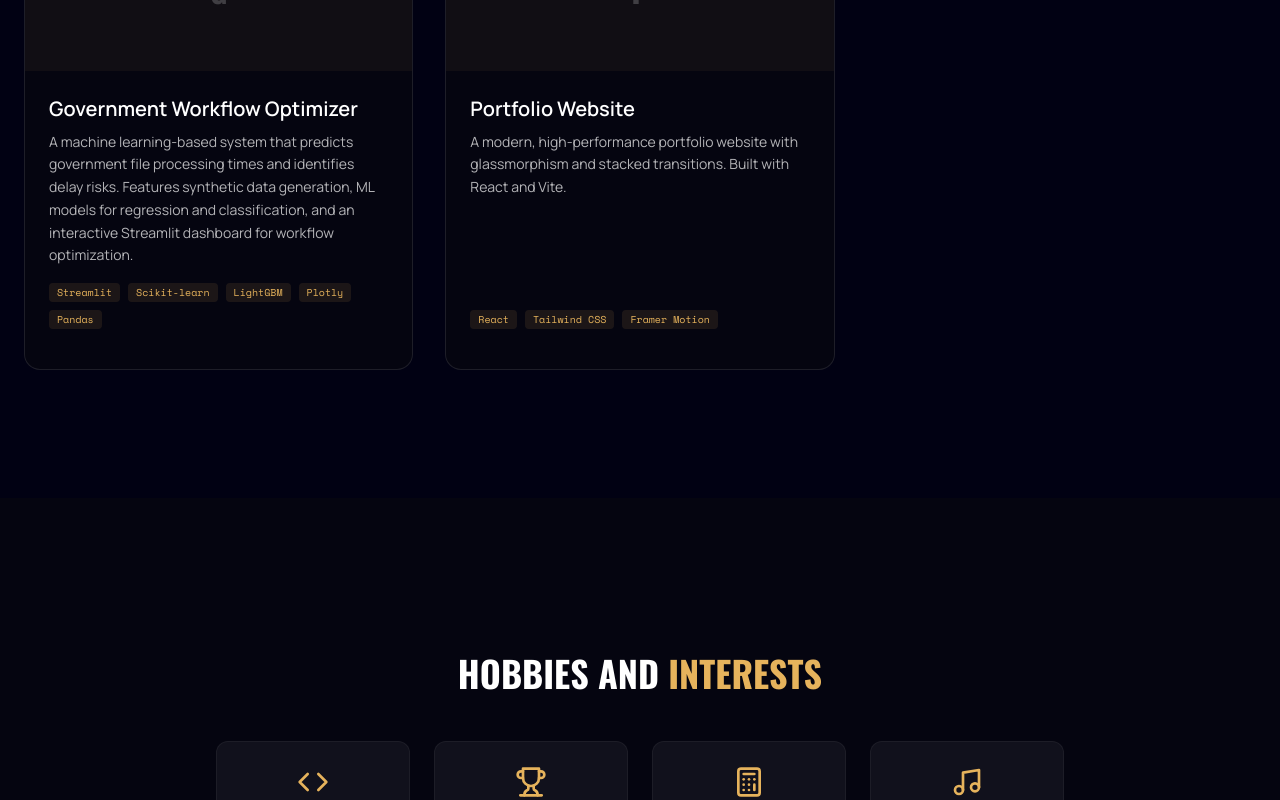
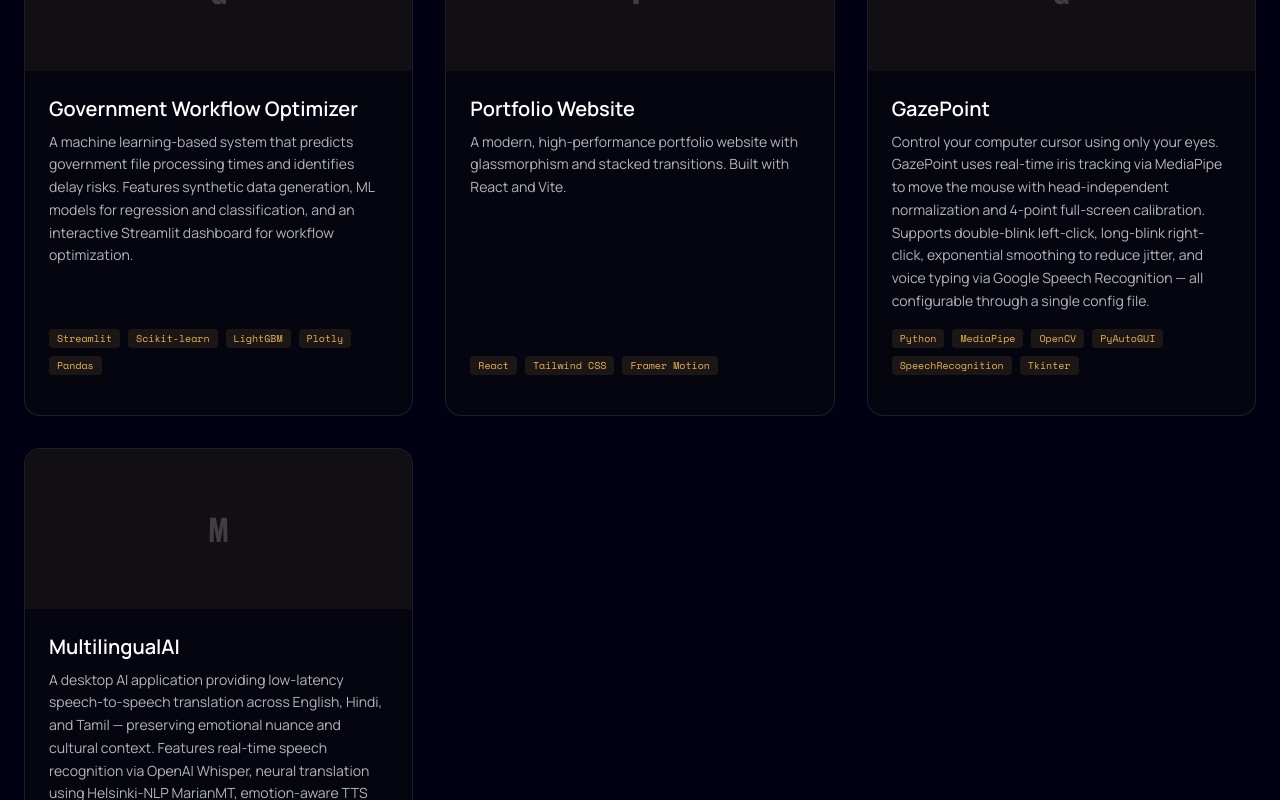
Before and after one commit to parth-garg01/Profile, a React (Vite) app: page / in a window 1280 px wide. Shown: the part 5080-5880 px from the top of the page. Built offline with nearby package versions, Linux system fonts and the light colour scheme.

Commit message:
Add GazePoint and MultilingualAI projects to portfolio

```diff
--- a/src/data/index.js
+++ b/src/data/index.js
@@ -135,13 +135,25 @@ export const profileData = {
         {
             title: "Government Workflow Optimizer",
             description: "A machine learning-based system that predicts government file processing times and identifies delay risks. Features synthetic data generation, ML models for regression and classification, and an interactive Streamlit dashboard for workflow optimization.",
-            tech: ["Streamlit","Scikit-learn","LightGBM","Plotly","Pandas"],
+            tech: ["Streamlit", "Scikit-learn", "LightGBM", "Plotly", "Pandas"],
             link: "#"
         },
         {
             title: "Portfolio Website",
             description: "A modern, high-performance portfolio website with glassmorphism and stacked transitions. Built with React and Vite.",
             tech: ["React", "Tailwind CSS", "Framer Motion"],
+            link: "#"
+        },
+        {
+            title: "GazePoint",
+            description: "Control your computer cursor using only your eyes. GazePoint uses real-time iris tracking via MediaPipe to move the mouse with head-independent normalization and 4-point full-screen calibration. Supports double-blink left-click, long-blink right-click, exponential smoothing to reduce jitter, and voice typing via Google Speech Recognition — all configurable through a single config file.",
+            tech: ["Python", "MediaPipe", "OpenCV", "PyAutoGUI", "SpeechRecognition", "Tkinter"],
+            link: "#"
+        },
+        {
+            title: "MultilingualAI",
+            description: "A desktop AI application providing low-latency speech-to-speech translation across English, Hindi, and Tamil — preserving emotional nuance and cultural context. Features real-time speech recognition via OpenAI Whisper, neural translation using Helsinki-NLP MarianMT, emotion-aware TTS with Edge-TTS, multilingual sentiment analysis, and a 30+ idiom cultural mapping engine.",
+            tech: ["Python", "OpenAI Whisper", "MarianMT", "Edge-TTS", "CustomTkinter", "BERT"],
             link: "#"
         }
     ],
```
